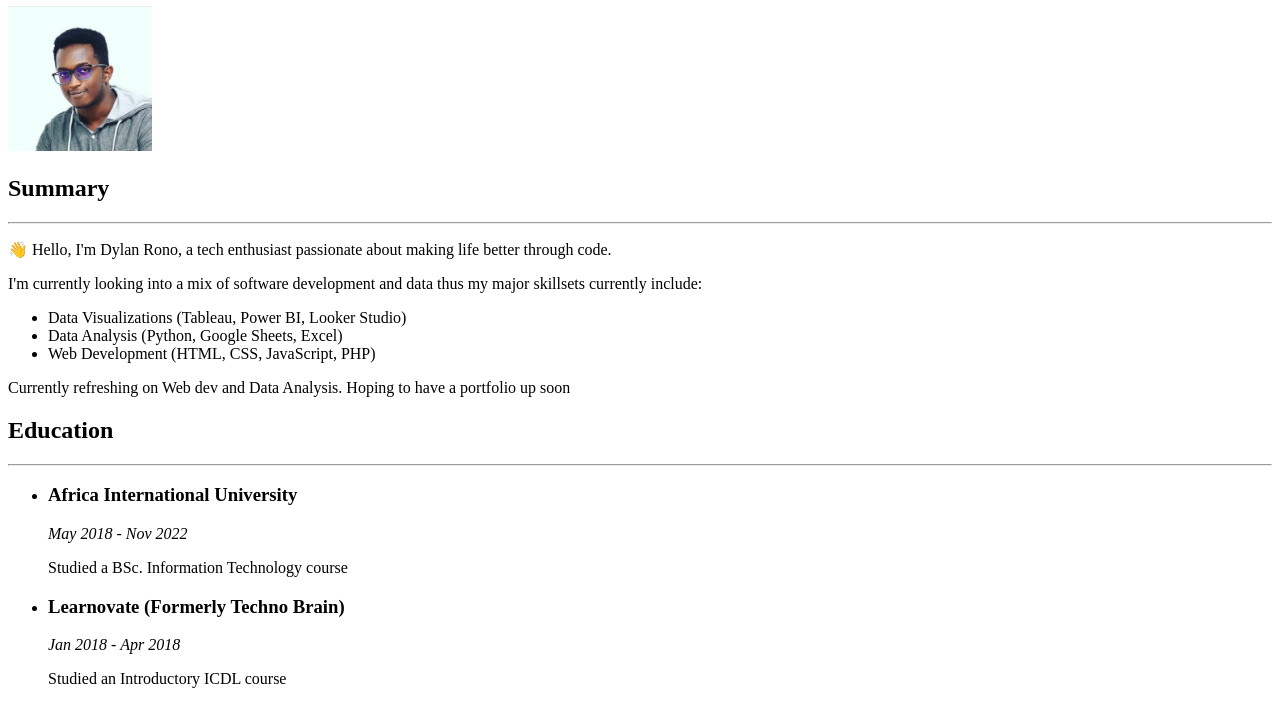
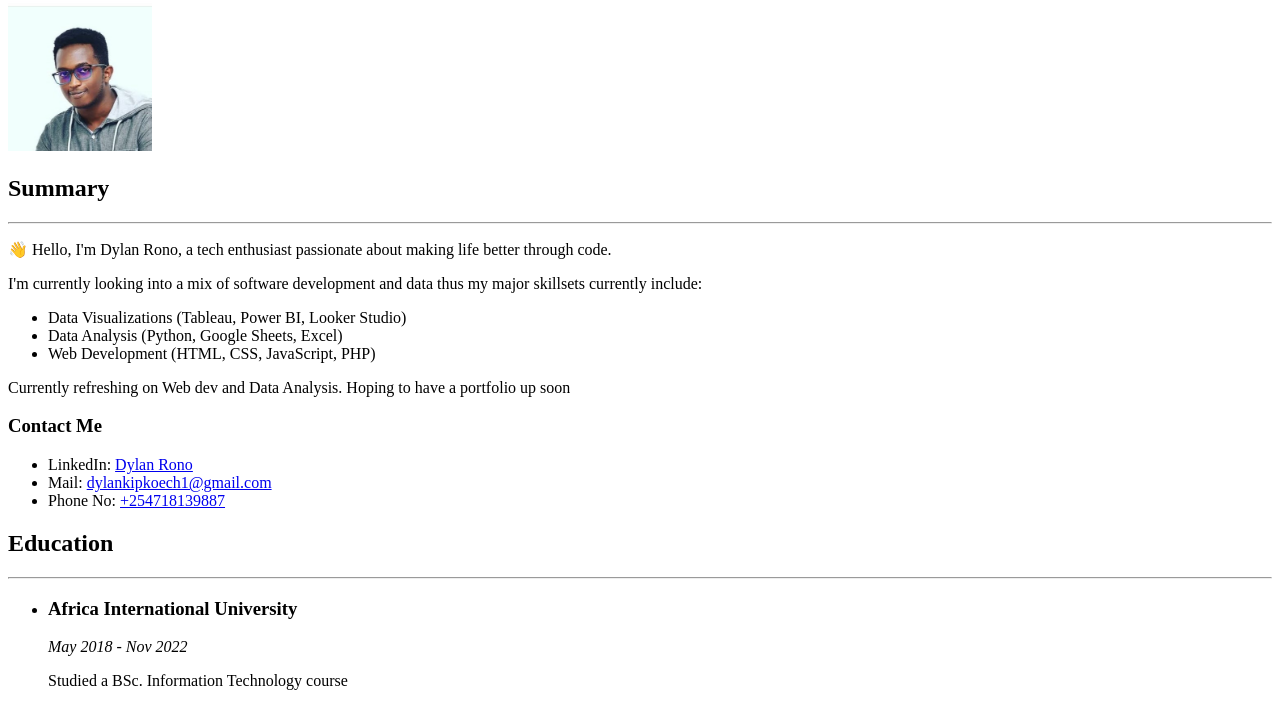
Before and after one commit to NeoDyln/html_project_resume, a plain HTML site: page index.html in a window 1280 px wide. Shown: the part 79-784 px from the top of the page. Drawn offline with Linux system fonts and the light colour scheme.

Commit message:
Added a contact me section

```diff
--- a/index.html
+++ b/index.html
@@ -19,6 +19,13 @@
             <li>Web Development (HTML, CSS, JavaScript, PHP)</li>
         </ul>
         <p>Currently refreshing on Web dev and Data Analysis. Hoping to have a portfolio up soon</p>
+    <h3>Contact Me</h3>
+    <ul>
+        <li>LinkedIn: <a href="https://www.linkedin.com/in/dylanrono">Dylan Rono</a></li>
+        <li>Mail: <a href="mailto:dylankipkoech1@gmail.com">dylankipkoech1@gmail.com</a></li>
+        <li>Phone No: <a href="tel:+254718139887">+254718139887</a></li>
+    </ul>
+
     <h2>Education</h2>
     <hr />
     <ul>
```
